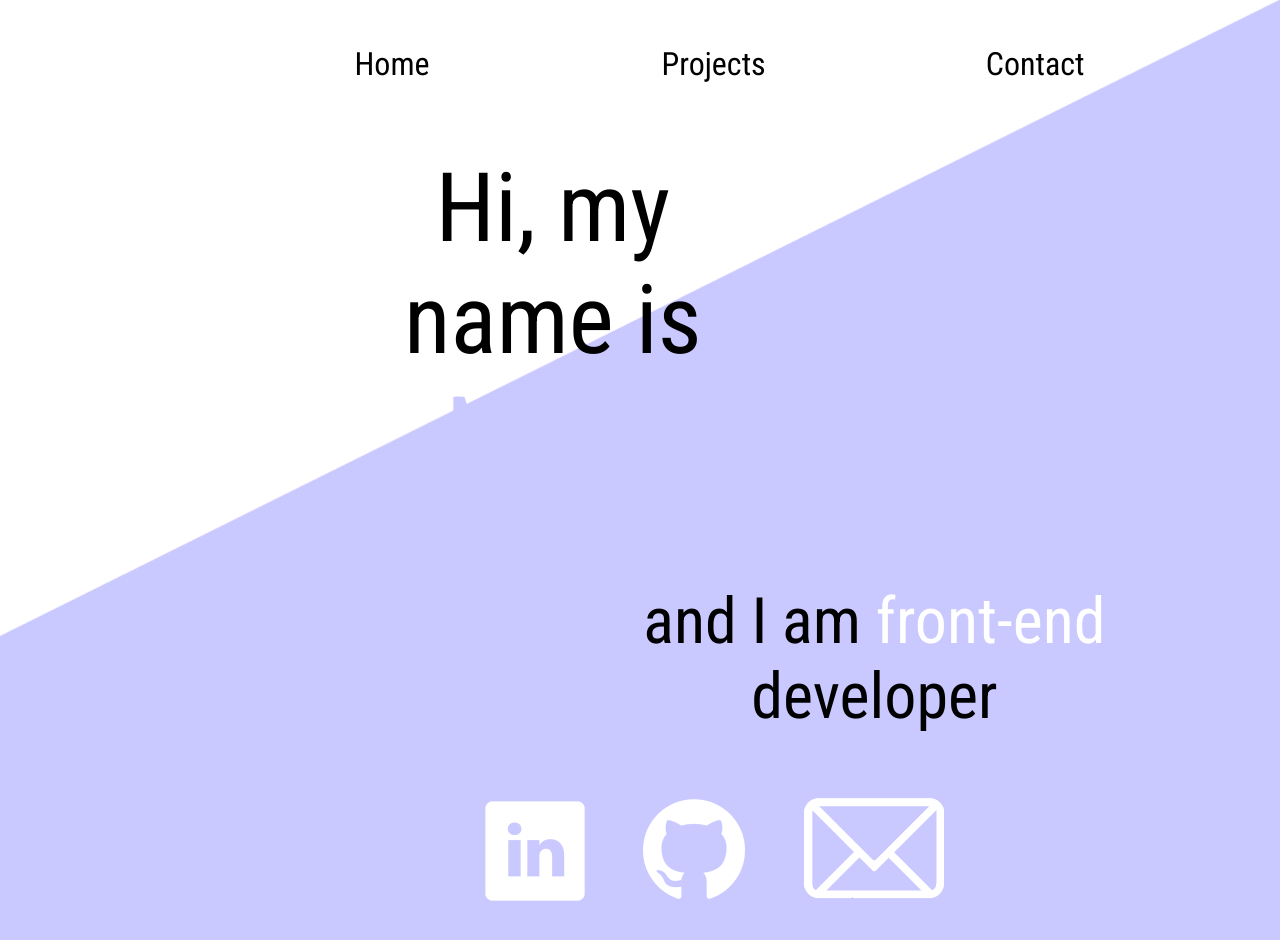
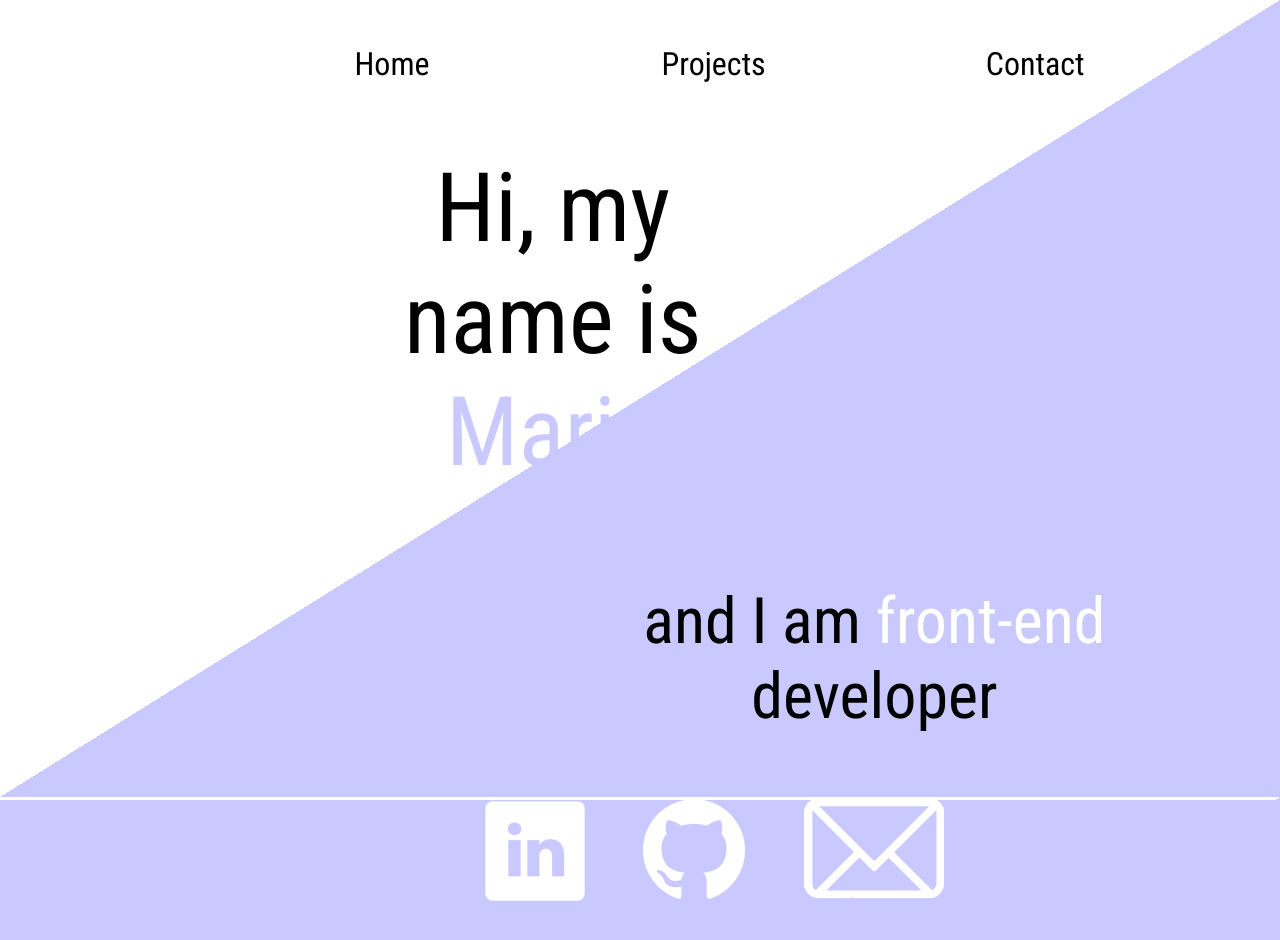
Before and after one commit to Marjachok/portfolio2, a React (Create React App) app: page / in a window 1280 px wide. Shown: the top 940 px of the page. Before the commit the page ends 918 px from the top, so only its background shows below. Built offline with nearby package versions, Linux system fonts and the light colour scheme.

Commit message:
bg change

```diff
--- a/src/App.css
+++ b/src/App.css
@@ -2,6 +2,24 @@
 body{
   background-color: #CAC9FF;
 }
+body {
+  background: linear-gradient(to bottom right, white 50%, #CAC9FF 50%);
+  height: 98vh;
+}
+
+body::after {
+  z-index: -1;
+  content: "";
+  display: block;
+  position: absolute;
+  top: 100vh;
+  left: 0;
+  width: 100%;
+  height: 200vh;
+  background-color: #CAC9FF;
+}
+
+
 .header{
   font-size: 32px;
   font-family: 'Nunito', sans-serif;
@@ -49,6 +67,7 @@ body{
   grid-column-start: 5;
   grid-column-end: 8;
 }
+
 .bg{
   top: 0;
   width: 100%;
--- a/src/App.tsx
+++ b/src/App.tsx
@@ -13,10 +13,8 @@ import { Projects } from './components/projects';
 function App() {
   return (
     <div className="App">
-        <img src={bg} alt="bg" className="bg"/>
-        <Routes>
-          <Route path='/projects' Component={Projects} />
-        </Routes>
+        {/* <img src={bg} alt="bg" className="bg"/> */}
+
         < Header/>
 
         < Text/>
```
